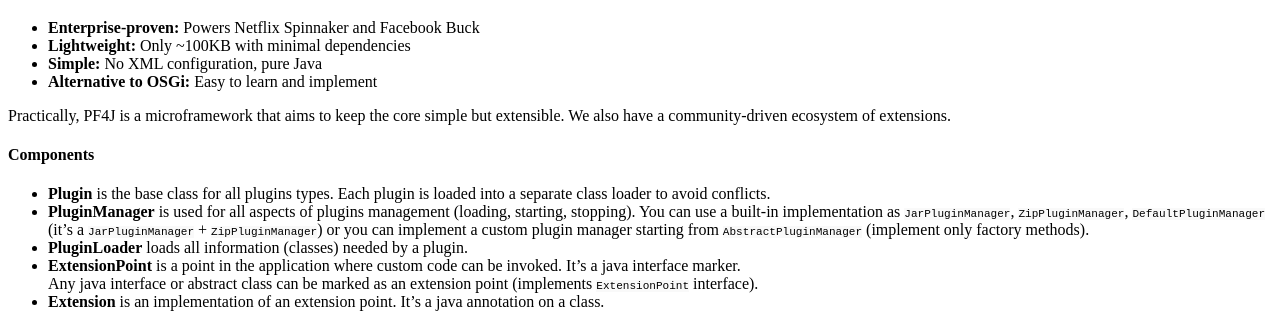
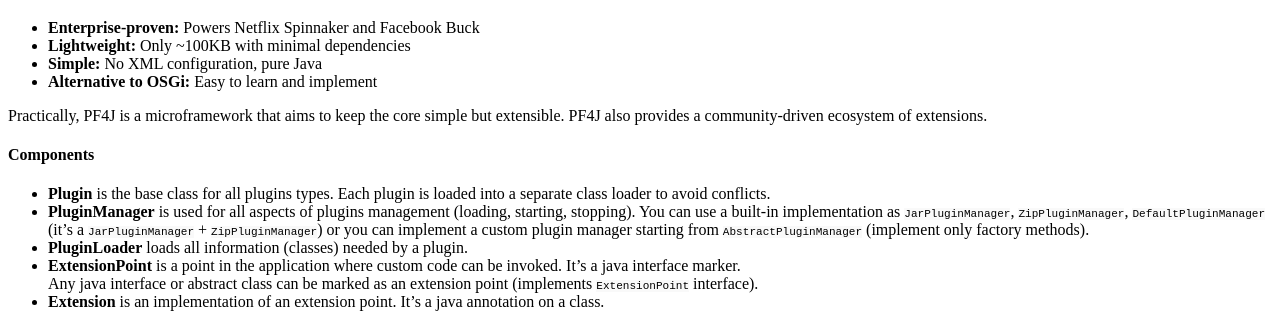
Before and after one commit to pf4j/pf4j.github.io, a Jekyll site: the page built from index.md, in a window 1280 px wide. Shown: the part 1236-1549 px from the top of the page. Built offline with Jekyll 4.4.1, drawn with Linux system fonts in a browser that asks for light colours; a style sheet for code colours, icons or effects is not loaded.

Commit message:
Minor fix

```diff
--- a/index.md
+++ b/index.md
@@ -34,7 +34,7 @@ PF4J is an open source (Apache license) lightweight (around **100 KB**) plugin f
 - **Simple:** No XML configuration, pure Java
 - **Alternative to OSGi:** Easy to learn and implement
 
-Practically, PF4J is a microframework that aims to keep the core simple but extensible. We also have a community-driven ecosystem of extensions.
+Practically, PF4J is a microframework that aims to keep the core simple but extensible. PF4J also provides a community-driven ecosystem of extensions.
 
 #### Components
 
```
